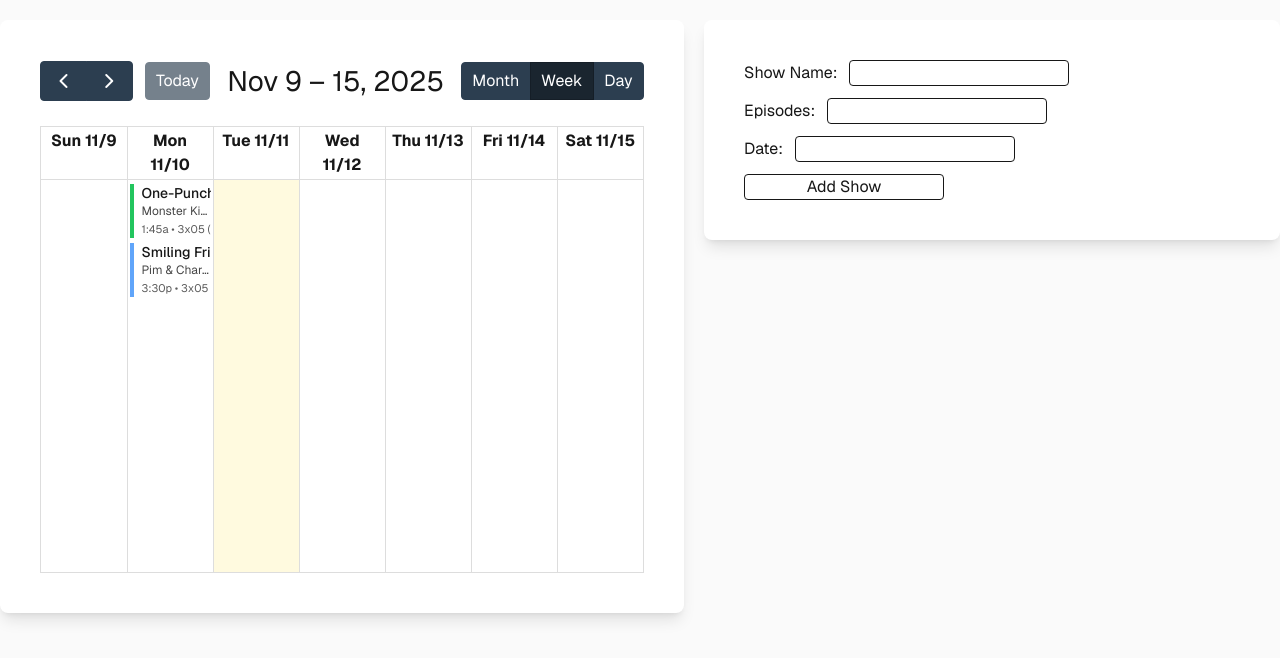
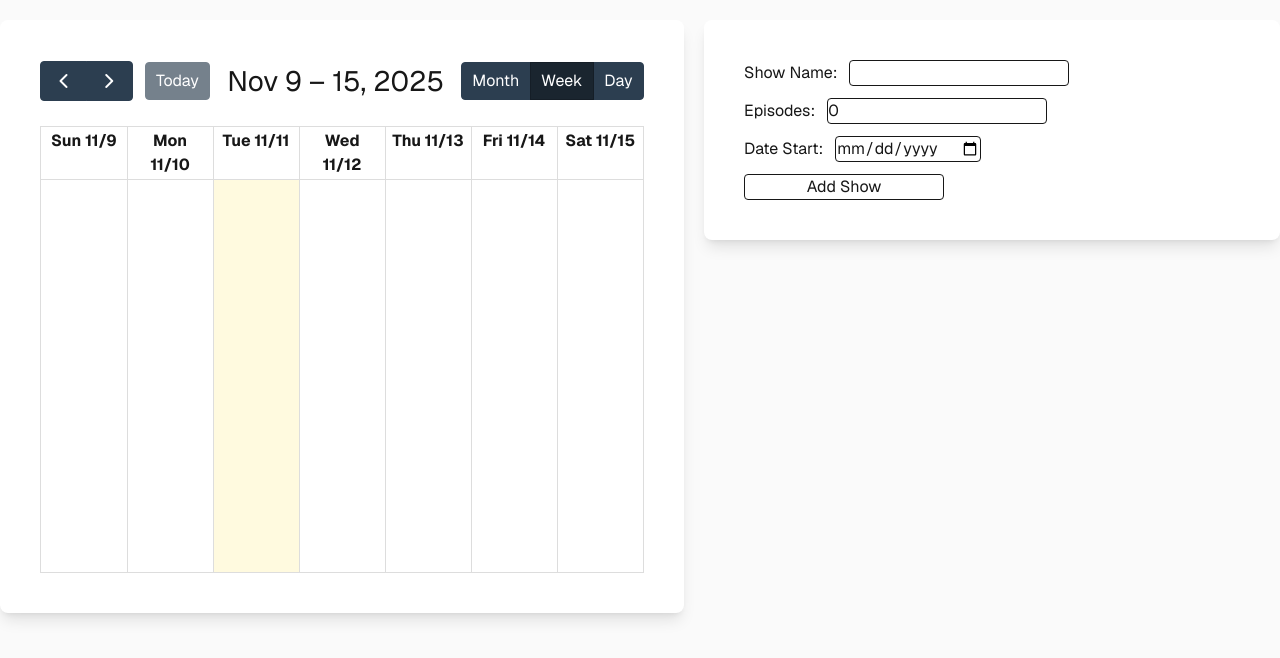
Before and after one commit to Feenerys/tvshow-calendar, a Next.js app: page / in a window 1280 px wide. Shown: the top 658 px of the page. Built offline with nearby package versions, Linux system fonts and the light colour scheme.

Commit message:
feat: add logic to show creator

```diff
--- a/app/calendar.tsx
+++ b/app/calendar.tsx
@@ -3,8 +3,15 @@
 import FullCalendar from "@fullcalendar/react";
 import dayGridPlugin from "@fullcalendar/daygrid";
 import interactionPlugin from "@fullcalendar/interaction";
+import { EventInput } from "@fullcalendar/core/index.js";
 
-export default function Calendar() {
+interface CalendarProps {
+  events: EventInput[];
+}
+
+export default function Calendar(events: CalendarProps) {
+
+
   return (
     <FullCalendar
       plugins={[dayGridPlugin, interactionPlugin]}
@@ -15,28 +22,7 @@ export default function Calendar() {
         right: "dayGridMonth,dayGridWeek,dayGridDay",
       }}
       buttonText={{ today: "Today", month: "Month", week: "Week", day: "Day" }}
-      events={[
-        {
-          title: "One-Punch Man",
-          start: "2025-11-10T01:45:00",
-          end: "2025-11-10T02:09:00",
-          extendedProps: {
-            subtitle: "Monster King",
-            meta: "3x05 (29)",
-            color: "#22c55e",
-          },
-        },
-        {
-          title: "Smiling Friends",
-          start: "2025-11-10T15:30:00",
-          end: "2025-11-10T15:41:00",
-          extendedProps: {
-            subtitle: "Pim & Charlie Save…",
-            meta: "3x05",
-            color: "#60a5fa",
-          },
-        },
-      ]}
+      events={events}
       eventContent={(arg) => {
         const { subtitle, meta, color } = arg.event.extendedProps;
         return (
--- a/app/page.tsx
+++ b/app/page.tsx
@@ -1,16 +1,22 @@
+"use client";
+
 import Image from "next/image";
 import Calendar from "./calendar";
 import ShowCreator from "./showCreator";
+import { useState } from "react";
+import { EventInput } from "@fullcalendar/core/index.js";
 
 
 export default function Home() {
+  const [events, setEvents] = useState<EventInput[]>([]);
+
   return (
     <div className="flex min-h-screen justify-center bg-zinc-50 font-sans dark:bg-black gap-5">
       <main className="mt-5 h-full w-full max-w-4xl rounded-lg bg-white p-10 shadow-lg dark:bg-zinc-900">
-       <Calendar />
+       <Calendar events={events}/>
       </main>
       <main className="mt-5 h-full w-full max-w-xl rounded-lg bg-white p-10 shadow-lg dark:bg-zinc-900">
-        <ShowCreator />
+        <ShowCreator onCreate={(newEvents) => setEvents(prev => [...prev, ...newEvents])}/>
       </main>
     </div>
   );
--- a/app/showCreator.tsx
+++ b/app/showCreator.tsx
@@ -1,21 +1,95 @@
 "use client";
 
-export default function ShowCreator() {
+import { EventInput } from "@fullcalendar/core/index.js";
+import { use, useState } from "react";
 
-  return (<div className="flex gap-3 flex-col">
+interface ShowCreatorProps {
+  onCreate: (newEvents: EventInput[]) => void;
+}
+
+export default function ShowCreator({ onCreate }: ShowCreatorProps) {
+  const [showName, setShowName] = useState<string>("");
+  const [episodeCount, setEpisodeCount] = useState<number>(0);
+  const [dateStart, setDateStart] = useState<string>("");
+
+  return (
+    <div className="flex gap-3 flex-col">
       <div>
         <label htmlFor="showName">Show Name:</label>
-      <input type="text" id="showName" className="border rounded-sm ml-3"/>
+        <input
+          type="text"
+          id="showName"
+          className="border rounded-sm ml-3"
+          value={showName}
+          onChange={(e) => {
+            setShowName(e.target.value);
+          }}
+        />
       </div>
       <div>
         <label htmlFor="episodeCount">Episodes:</label>
-      <input type="number" id="episodeCount" className="border rounded-sm ml-3"/>
+        <input
+          type="number"
+          id="episodeCount"
+          className="border rounded-sm ml-3"
+          value={episodeCount}
+          onChange={(e) => {
+            setEpisodeCount(Number(e.target.value || 0));
+          }}
+        />
       </div>
       <div>
-      <label htmlFor="dateStartSelect">Date:</label>
-      <input type="" id="dateStartSelect" className="border rounded-sm ml-3"/>
+        <label htmlFor="dateStartSelect">Date Start:</label>
+        <input
+          type="date"
+          id="dateStartSelect"
+          className="border rounded-sm ml-3"
+          value={dateStart}
+          onChange={(e) => {
+            setDateStart(e.target.value);
+          }}
+        />
       </div>
 
-    <input type="button" value="Add Show" className="border max-w-50 rounded-sm"/>
-    </div>);
+      <input
+        type="button"
+        value="Add Show"
+        className="border max-w-50 rounded-sm"
+        onClick={() => {
+          if (!showName.trim() || episodeCount <= 0 || !dateStart) {
+            alert("Please fill in all fields correctly.");
+            return;
           }
+          onCreate(generateEvents(showName.trim(), episodeCount, dateStart));
+        }}
+      />
+    </div>
+  );
+}
+
+function generateEvents(
+  showName: string,
+  episodeCount: number,
+  dateStart: string
+): EventInput[] {
+  const events: EventInput[] = [];
+  const startDate = new Date(dateStart);
+
+  for (let i = 0; i < episodeCount; i++) {
+    const episodeDate = new Date(startDate);
+    episodeDate.setDate(startDate.getDate() + i * 7); // Assuming weekly episodes
+
+    events.push({
+      title: `${showName} - Episode ${i + 1}`,
+      start: episodeDate.toISOString().split("T")[0], // Format as YYYY-MM-DD
+      allDay: true,
+      extendedProps: {
+        subtitle: `Episode ${i + 1}`,
+        meta: `Season 1`,
+        color: "#3498db",
+      },
+    });
+  }
+
+  return events;
+}
--- a/package.json
+++ b/package.json
@@ -13,6 +13,7 @@
     "@fullcalendar/daygrid": "^6.1.19",
     "@fullcalendar/interaction": "^6.1.19",
     "@fullcalendar/react": "^6.1.19",
+    "date-fns": "^4.1.0",
     "next": "16.0.1",
     "react": "19.2.0",
     "react-dom": "19.2.0"
```
Also changed, not shown: 1 other file (tests, documents, lock files or other folders). Lines whose indentation alone changed are shown as unchanged.
